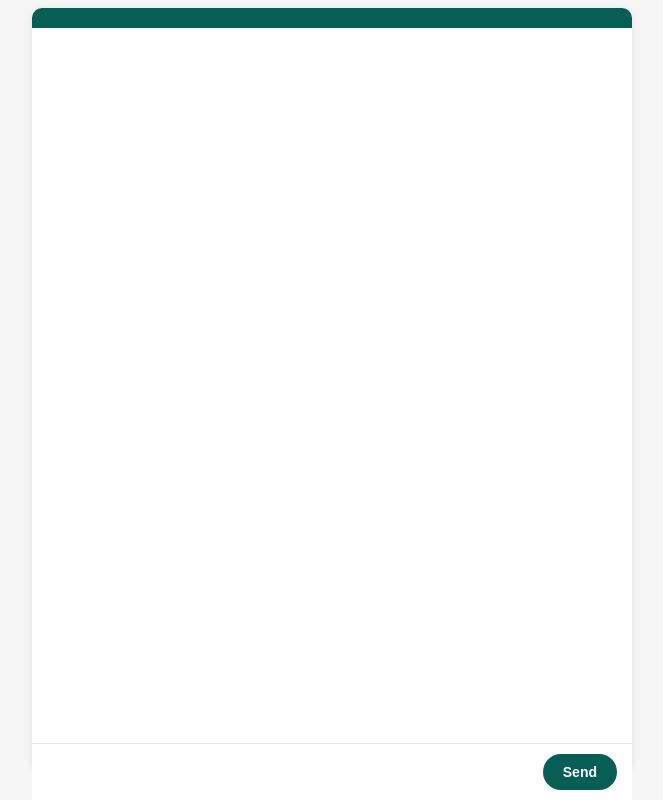
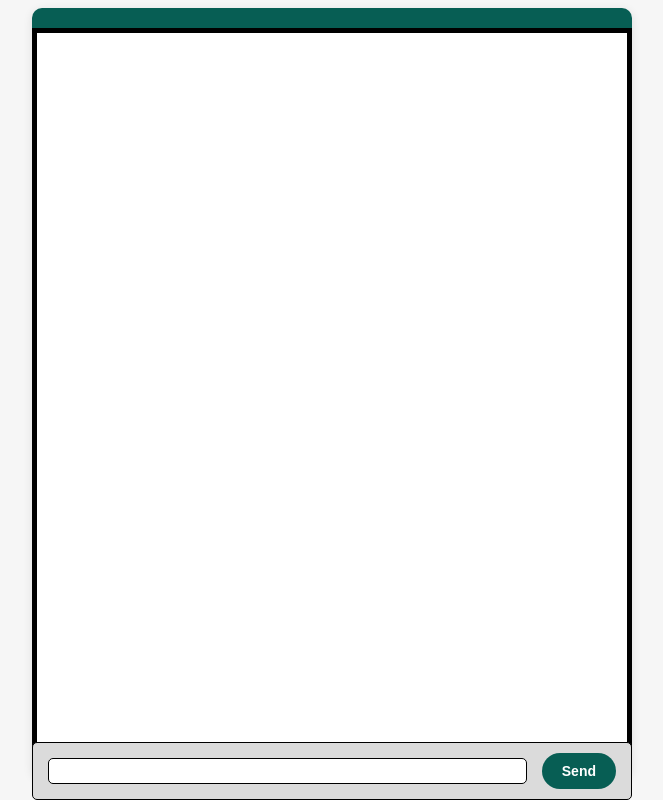
Before and after one commit to VSpectrum/P2P-communication, a plain HTML site: page room.html in a window 1280 px wide. Shown: the whole page, without its empty margins (308-971 px from the left). Drawn offline with Linux system fonts and the light colour scheme.

Commit message:
css updates

```diff
--- a/static/room.css
+++ b/static/room.css
@@ -29,6 +29,7 @@ body {
     padding: 10px 15px;
     overflow-y: scroll;
     height: 90vh;
+    border: 5px solid;
 }
 .message {
     margin-bottom: 20px;
@@ -46,6 +47,7 @@ body {
     border-radius: 10px;
     max-width: 80%;
     word-wrap: break-word;
+    color: white;
 }
 .message .message-time {
     font-size: 12px;
@@ -62,13 +64,15 @@ body {
 .chat-footer {
     display: flex;
     align-items: center;
-    background-color: #fff;
+    background-color: #dbdbdb;
     border-top: 1px solid #e5e5ea;
     padding: 10px 15px;
     position: absolute;
     bottom: 0;
-    max-width: 570px;
+    max-width: 568px;
     width: 92vw;
+    border: 1px solid;
+    border-radius: 5px;
 }
 .chat-footer input[type="text"] {
     flex: 1;
@@ -102,4 +106,9 @@ body {
     font-size: 16px;
     width: 100%;
     margin-right: 15px;
+    background-color: white;
+    color: black;
+    border: 1px solid;
+    border-radius: 5px;
+    padding: 0 5px;
 }
```
